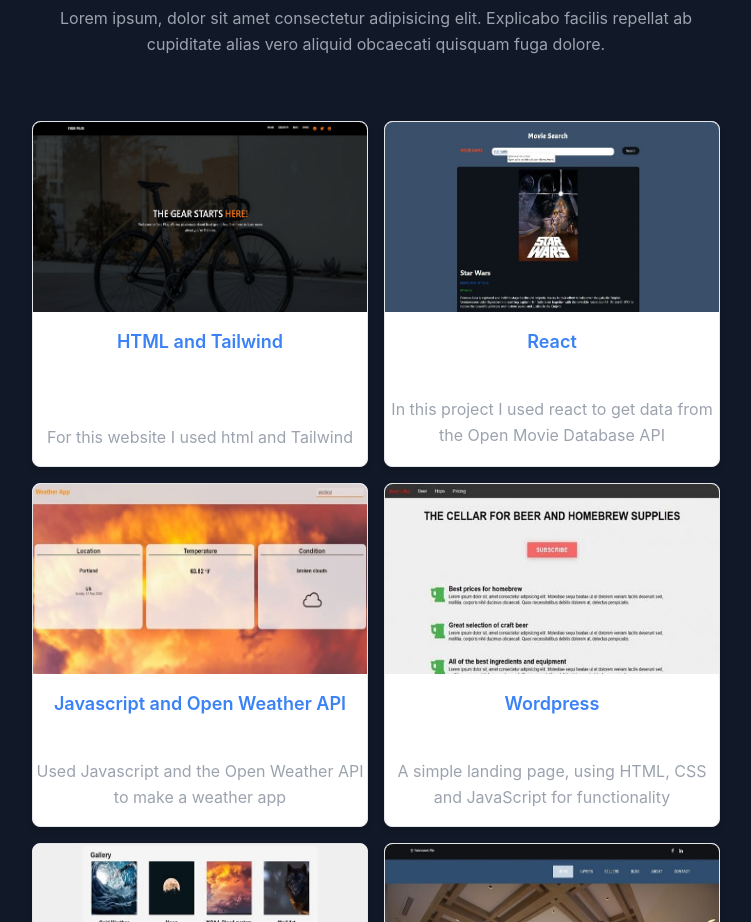
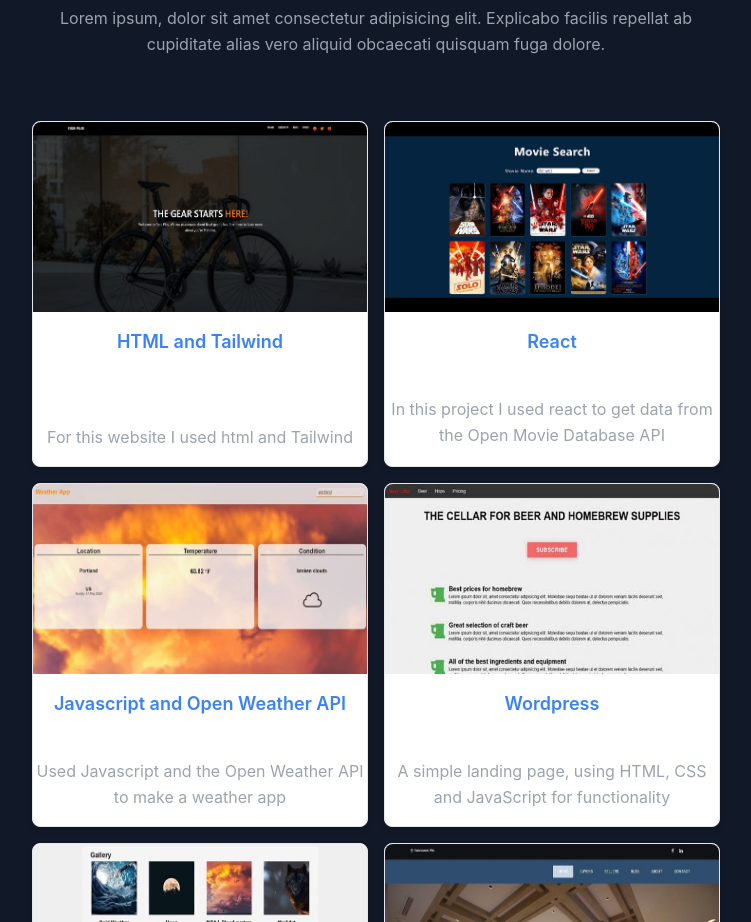
Before and after one commit to DanD88/Portfolio2, a React (Create React App) app: page / in a window 1280 px wide. Shown: the part 1580-2502 px from the top of the page, without its empty margins (264-1015 px from the left). Built offline with nearby package versions, Linux system fonts and the light colour scheme.

Commit message:
Changed movie search image

```diff
--- a/src/data.js
+++ b/src/data.js
@@ -13,7 +13,7 @@ export const projects = [
         title:"Movie Search",
         subtitle:"React",
         description:"In this project I used react to get data from the Open Movie Database API",
-        icon: require("./images/movie-search.jpg"),
+        icon: require("./images/movieSearch(1).png"),
         link:"https://dandavidsonportfolio.com/",
     },
     {
```
Also changed, not shown: src/images/movieSearch(1).png (added), src/images/movieSearch.png (added).
